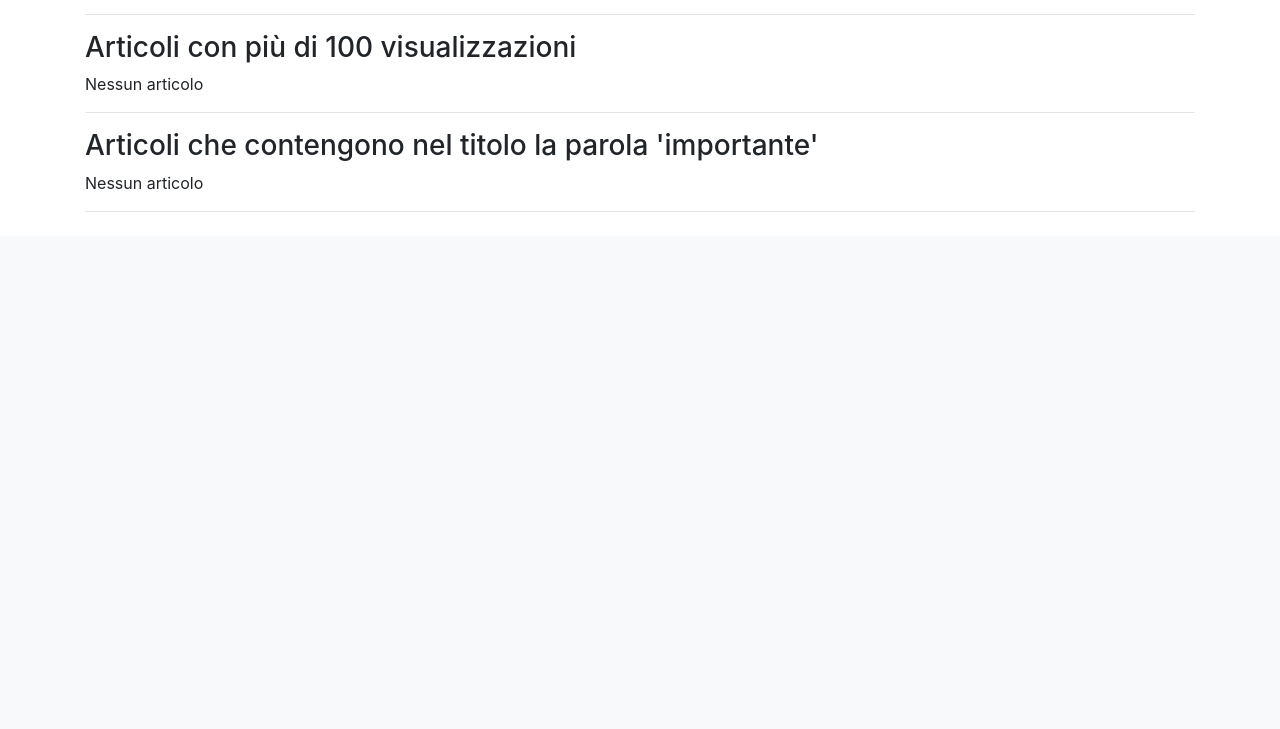
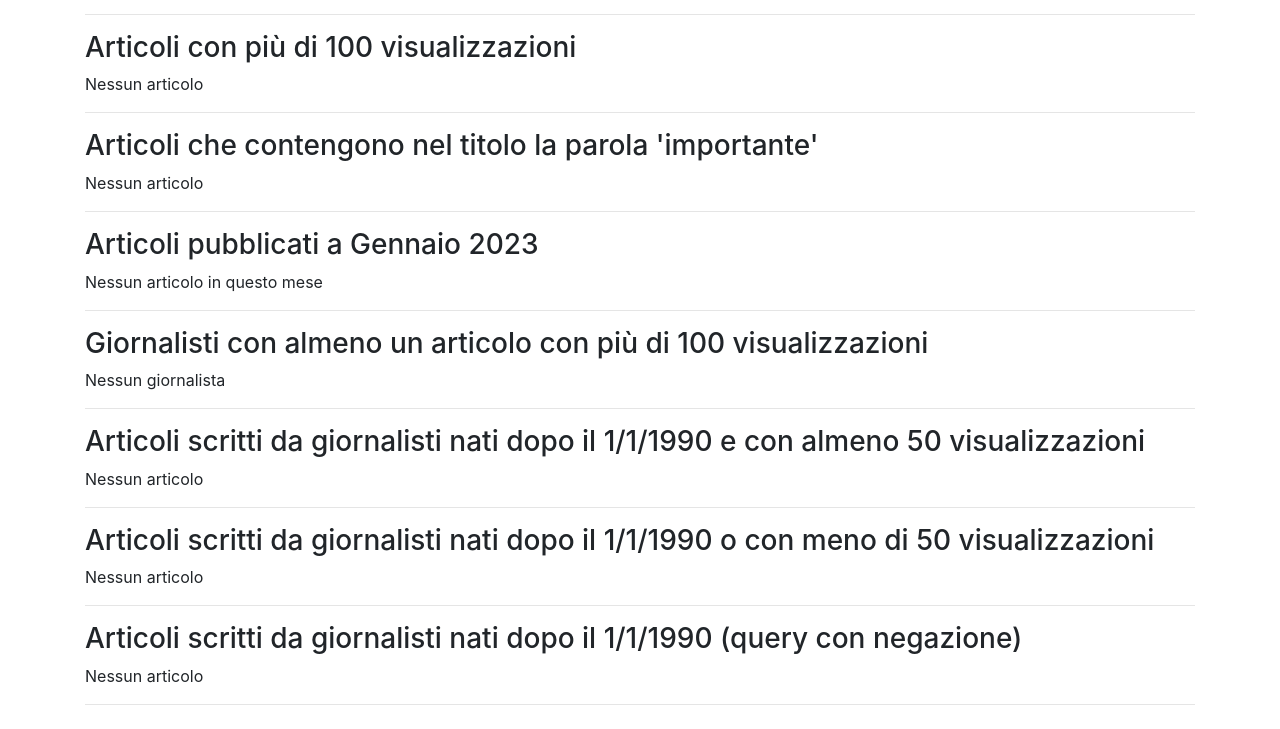
Before and after one commit to teoPrando/primo_progetto, a Django app: template news/templates/news/query.html in a window 1280 px wide. Shown: the part 1323-2052 px from the top of the page. Before the commit the page ends 1535 px from the top, so only its background shows below. Run offline with Django 5.2, Linux system fonts and the light colour scheme; the template is opened without the code that fills it, so the values that code supplies are empty.

Commit message:
Passo 19 completato (query)

```diff
--- a/news/templates/news/query.html
+++ b/news/templates/news/query.html
@@ -220,4 +220,88 @@
     {% endif %}
 
     <hr>
+
+    <!--Query 16-->
+    <h3>Articoli pubblicati a Gennaio 2023</h3>
+    {% if articoli_mese_anno %} <!--se la lista NON è vuota-->
+        {% for articolo in articoli_mese_anno %}
+            <p><strong>Data: </strong>{{ articolo.data}}</p>
+            <p><strong>Visualizzazioni: </strong>{{ articolo.visualizzazioni}}</p>
+            <p><strong>Titolo: </strong>{{ articolo.titolo }}</p>
+            <p><strong>Contenuto: </strong>{{ articolo.contenuto }}</p>
+            <p><strong>Autore: </strong>{{ articolo.giornalista}}</p>
+            <hr>
+        {% endfor %}
+    {% else %}
+        <p>Nessun articolo in questo mese</p>
+    {% endif %}
+
+    <hr>
+
+    <!--Query 17-->
+    <h3>Giornalisti con almeno un articolo con più di 100 visualizzazioni</h3>
+    {% if giornalisti_con_articoli_popolari%} <!--se l'oggetto' NON è None-->
+        {%for giornalista in giornalisti_con_articoli_popolari%}
+            <p><strong>Nome: </strong>{{ giornalista.nome }}</p>
+            <p><strong>Cognome: </strong>{{ giornalista.cognome }}</p>
+            <p><strong>Data di nascita: </strong>{{ giornalista.anno_di_nascita }}</p>
+            <hr>
+        {%endfor%}
+    {% else %}
+        <p>Nessun giornalista </p>
+    {% endif %}
+
+    <hr>
+
+    <!--Query 18-->
+    <h3>Articoli scritti da giornalisti nati dopo il 1/1/1990 e con almeno 50 visualizzazioni</h3>
+    {% if articoli_con_and %} <!--se la lista NON è vuota-->
+        {% for articolo in articoli_con_and %}
+            <p><strong>Data: </strong>{{ articolo.data}}</p>
+            <p><strong>Visualizzazioni: </strong>{{ articolo.visualizzazioni}}</p>
+            <p><strong>Titolo: </strong>{{ articolo.titolo }}</p>
+            <p><strong>Contenuto: </strong>{{ articolo.contenuto }}</p>
+            <p><strong>Autore: </strong>{{ articolo.giornalista}}</p>
+            <hr>
+        {% endfor %}
+    {% else %}
+        <p>Nessun articolo</p>
+    {% endif %}
+
+    <hr>
+
+    <!--Query 19-->
+    <h3>Articoli scritti da giornalisti nati dopo il 1/1/1990 o con meno di 50 visualizzazioni</h3>
+    {% if articoli_con_or %} <!--se la lista NON è vuota-->
+        {% for articolo in articoli_con_or %}
+            <p><strong>Data: </strong>{{ articolo.data}}</p>
+            <p><strong>Visualizzazioni: </strong>{{ articolo.visualizzazioni}}</p>
+            <p><strong>Titolo: </strong>{{ articolo.titolo }}</p>
+            <p><strong>Contenuto: </strong>{{ articolo.contenuto }}</p>
+            <p><strong>Autore: </strong>{{ articolo.giornalista}}</p>
+            <hr>
+        {% endfor %}
+    {% else %}
+        <p>Nessun articolo</p>
+    {% endif %}
+
+    <hr>
+
+    <!--Query 20-->
+    <h3>Articoli scritti da giornalisti nati dopo il 1/1/1990 (query con negazione)</h3>
+    {% if articoli_con_not %} <!--se la lista NON è vuota-->
+        {% for articolo in articoli_con_not %}
+            <p><strong>Data: </strong>{{ articolo.data}}</p>
+            <p><strong>Visualizzazioni: </strong>{{ articolo.visualizzazioni}}</p>
+            <p><strong>Titolo: </strong>{{ articolo.titolo }}</p>
+            <p><strong>Contenuto: </strong>{{ articolo.contenuto }}</p>
+            <p><strong>Autore: </strong>{{ articolo.giornalista}}</p>
+            <hr>
+        {% endfor %}
+    {% else %}
+        <p>Nessun articolo</p>
+    {% endif %}
+
+    <hr>
+
 {%endblock content%}
```
Also changed, not shown: news/views.py (+19 -1 lines).
